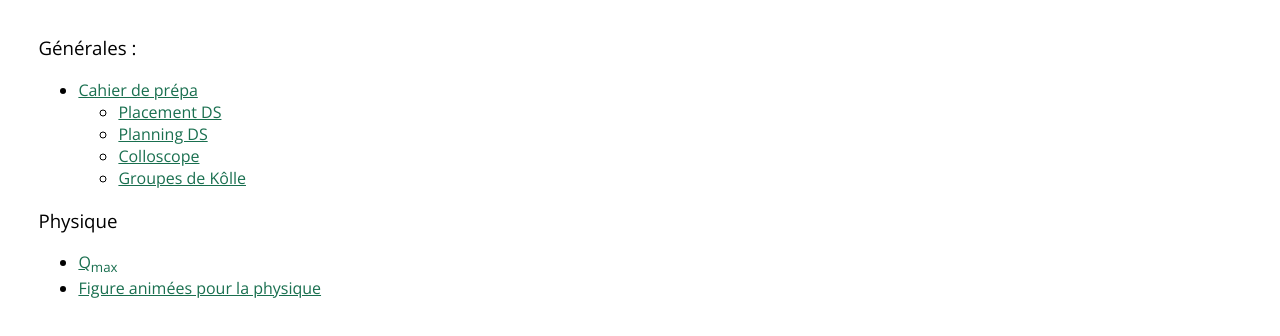
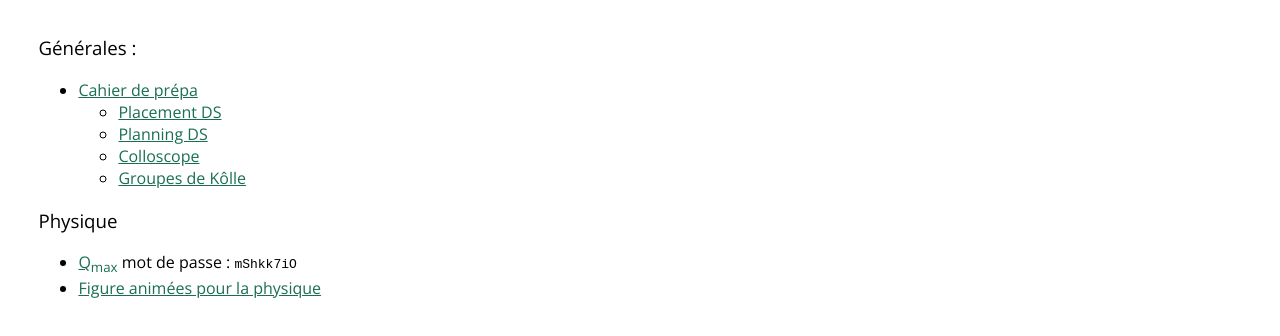
Before and after one commit to Guillaume-favier/mp2iciv.fr, a plain HTML site: page ressources/index.html in a window 1280 px wide. Shown: the part 162-498 px from the top of the page. Drawn offline with nearby package versions, Linux system fonts and the light colour scheme.

Commit message:
⛏️ ajout du mot de passe Qmax sur le site

```diff
--- a/ressources/index.html
+++ b/ressources/index.html
@@ -43,7 +43,7 @@
         </ul>
         <h3>Physique</h3>
         <ul>
-            <li><a target="_blank" href="https://appli.qmax.fr/">Q<sub>max</sub></a></li>
+            <li><a target="_blank" href="https://appli.qmax.fr/">Q<sub>max</sub></a> mot de passe : <code>mShkk7iO</code></li>
             <li><a target="_blank" href="https://phyanim.sciences.univ-nantes.fr/index.php">Figure animées pour la physique</a></li>
 
         </ul>
```
